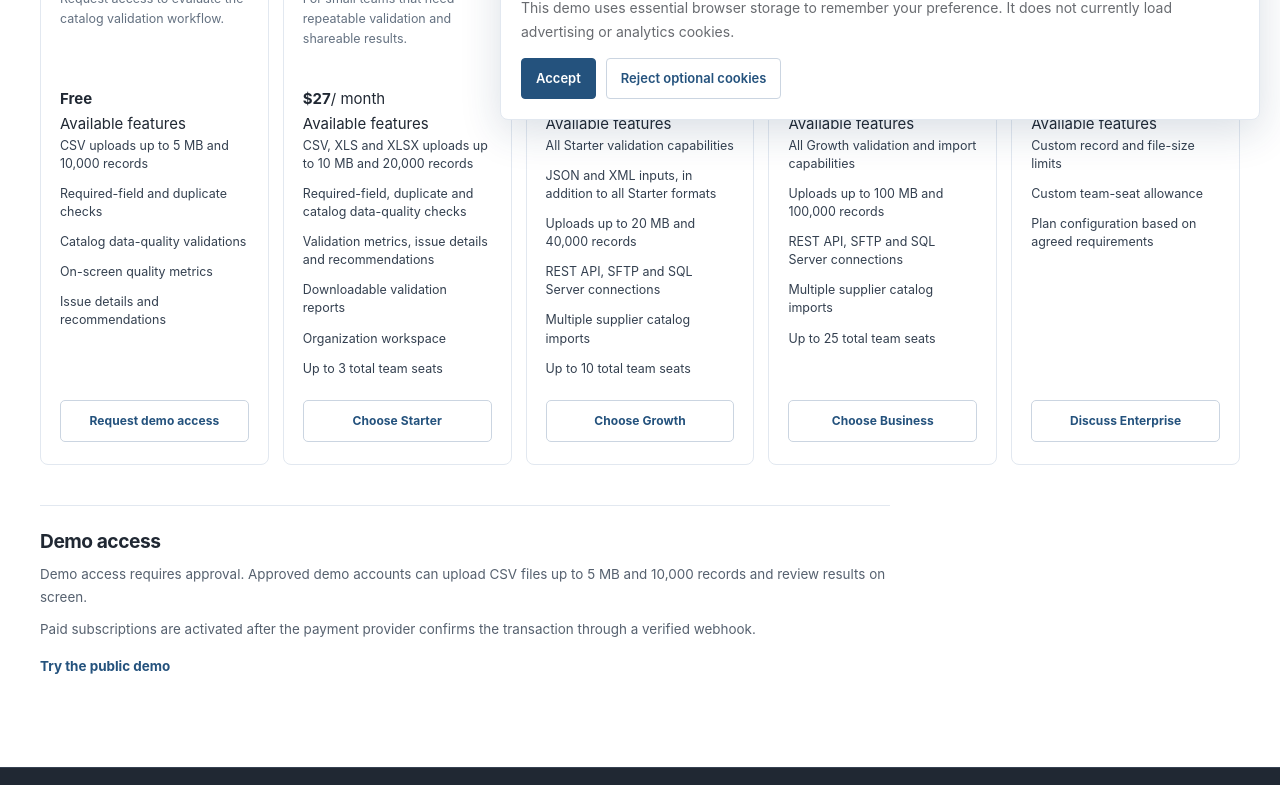
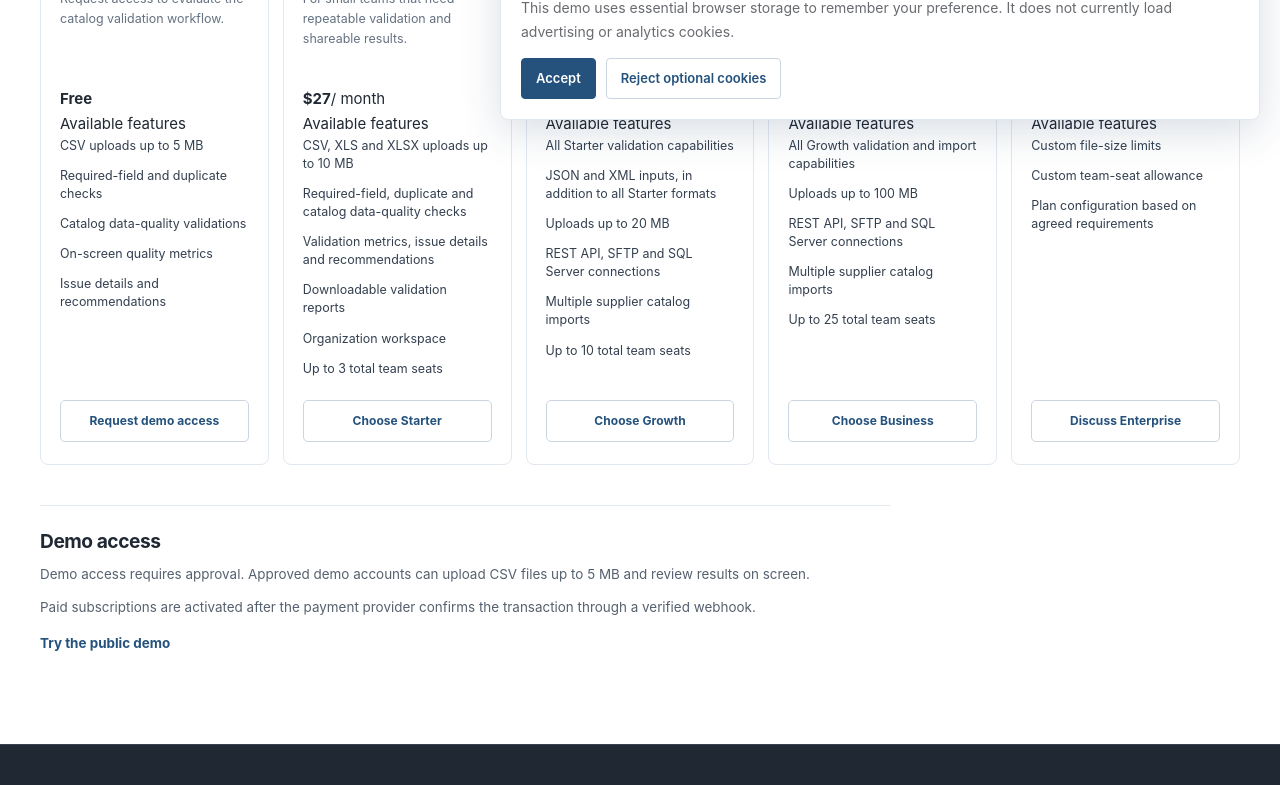
Before and after one commit to Revanth6699/compat-flow, a Next.js app in the folder frontend/: page /pricing in a window 1280 px wide. Shown: the part 660-1445 px from the top of the page. Built offline with nearby package versions, Linux system fonts and the light colour scheme; no server answers.

Commit message:
Remove plan-specific record count quotas

```diff
--- a/frontend/app/pricing/page.tsx
+++ b/frontend/app/pricing/page.tsx
@@ -20,7 +20,7 @@ const plans: Plan[] = [
     price: "Free",
     description: "Request access to evaluate the catalog validation workflow.",
     features: [
-      "CSV uploads up to 5 MB and 10,000 records",
+      "CSV uploads up to 5 MB",
       "Required-field and duplicate checks",
       "Catalog data-quality validations",
       "On-screen quality metrics",
@@ -35,7 +35,7 @@ const plans: Plan[] = [
     price: "$27",
     description: "For small teams that need repeatable validation and shareable results.",
     features: [
-      "CSV, XLS and XLSX uploads up to 10 MB and 20,000 records",
+      "CSV, XLS and XLSX uploads up to 10 MB",
       "Required-field, duplicate and catalog data-quality checks",
       "Validation metrics, issue details and recommendations",
       "Downloadable validation reports",
@@ -53,7 +53,7 @@ const plans: Plan[] = [
     features: [
       "All Starter validation capabilities",
       "JSON and XML inputs, in addition to all Starter formats",
-      "Uploads up to 20 MB and 40,000 records",
+      "Uploads up to 20 MB",
       "REST API, SFTP and SQL Server connections",
       "Multiple supplier catalog imports",
       "Up to 10 total team seats",
@@ -68,7 +68,7 @@ const plans: Plan[] = [
     description: "For operations teams coordinating catalog quality across departments.",
     features: [
       "All Growth validation and import capabilities",
-      "Uploads up to 100 MB and 100,000 records",
+      "Uploads up to 100 MB",
       "REST API, SFTP and SQL Server connections",
       "Multiple supplier catalog imports",
       "Up to 25 total team seats",
@@ -81,7 +81,7 @@ const plans: Plan[] = [
     price: "Custom",
     description: "For organizations with custom scale and integration requirements.",
     features: [
-      "Custom record and file-size limits",
+      "Custom file-size limits",
       "Custom team-seat allowance",
       "Plan configuration based on agreed requirements",
     ],
@@ -135,7 +135,7 @@ export default function PricingPage() {
         </section>
         {!user && <section className="pricing-footnote">
           <h2>Demo access</h2>
-          <p>Demo access requires approval. Approved demo accounts can upload CSV files up to 5 MB and 10,000 records and review results on screen.</p>
+          <p>Demo access requires approval. Approved demo accounts can upload CSV files up to 5 MB and review results on screen.</p>
           <p>Paid subscriptions are activated after the payment provider confirms the transaction through a verified webhook.</p>
           <Link className="pricing-text-link" href="/catalog/import">Try the public demo</Link>
         </section>}
```
